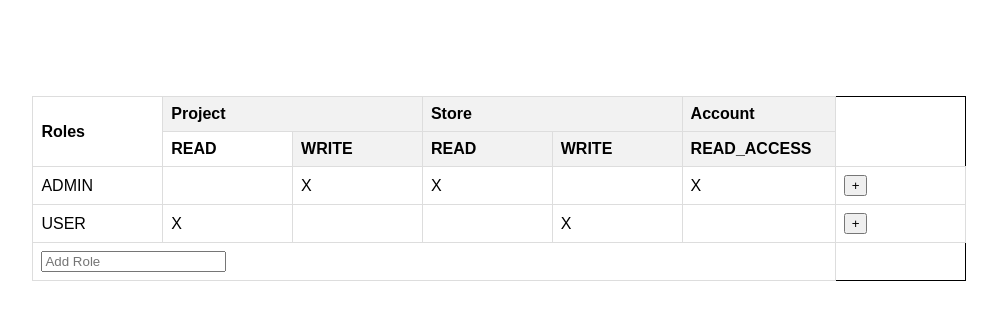
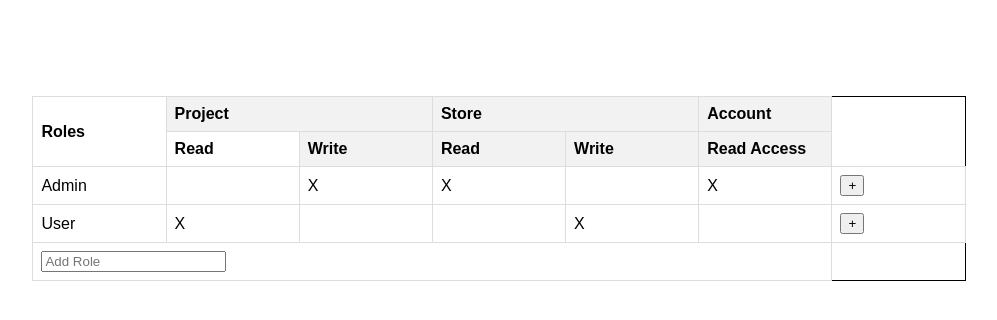
Before and after one commit to dvidaillet/permission_management, a React (Create React App) app: page / in a window 1280 px wide. Shown: the top 320 px of the page, without its empty margins (141-1138 px from the left). Built offline with nearby package versions, Linux system fonts and the light colour scheme.

Commit message:
refactor: Mostrando encabezados capitalizados
refactorizando los helpers para mostrar los nombres de las entidades, permisos y roles capitalizados

```diff
--- a/src/components/RoleManagement.jsx
+++ b/src/components/RoleManagement.jsx
@@ -2,7 +2,7 @@ import React, { useCallback, useEffect, useState } from "react";
 
 import { removeDuplicates } from "../helpers/utils";
 import { isValidPermission } from "../helpers/validationUtils";
-import { procesarEntidad, procesarPermisos } from "../helpers/capitalizarUtils";
+import { capitalizarEntidad, capitalizarPermiso } from "../helpers/capitalizarUtils";
 
 import "./RoleManagement.css";
 
@@ -37,12 +37,10 @@ const RolesComponent = ({ initialRoles, initialPermissions }) => {
     return entidades.map((entidad, i) => {
       //obtengo cantidad de permisos para cada entidad para establecer ancho de la columna
       const permisosCount = getEntityPermissionCount(entidad);
-      // Capitalizo el nombre de la entidad
-      let entidadCapitalizada = procesarEntidad(entidad);
       return (
         //establesco ancho de la columna
         <th key={i} colSpan={permisosCount}>
-          {entidadCapitalizada}
+          {capitalizarEntidad(entidad)}
         </th>
       );
     });
@@ -53,7 +51,10 @@ const RolesComponent = ({ initialRoles, initialPermissions }) => {
     const entidades = removeDuplicates(permisos?.map((el) => el.split(":")[0]));
     return entidades.map((entidad) => {
       const permisos = getEntityPermissions(entidad);
-      return permisos.map((p, i) => <th key={i}>{p}</th>);
+      return permisos.map((p, i) => {
+        const permisoCapitalizado = capitalizarPermiso(p);
+        return <th key={i}>{permisoCapitalizado}</th>;
+      });
     });
   };
 
@@ -133,7 +134,7 @@ const RolesComponent = ({ initialRoles, initialPermissions }) => {
           {/* Iterando sobre los roles para crear las filas */}
           {roles.map((role) => (
             <tr key={role.id}>
-              <td>{role.name}</td>
+              <td>{capitalizarEntidad(role.name)}</td>
               {/* Iterar sobre los permisos para crear las celdas*/}
               {permisosMap.map((p, i) => {
                 const exist = role?.permissions?.includes(p);
--- a/src/helpers/capitalizarUtils.js
+++ b/src/helpers/capitalizarUtils.js
@@ -1,13 +1,12 @@
-export const procesarEntidad = (entidad) => {
+export const capitalizarEntidad = (entidad) => {
     return entidad.charAt(0).toUpperCase() + (entidad.split(":")[0] || '').slice(1).toLowerCase()
 
   };
 
-  export const procesarPermisos = (permisos) => {
-    return permisos.map(permiso =>
-      (permiso.split(":")[1] || '').replace(/_/g, ' ')
+  export const capitalizarPermiso = (permiso) => {
+    return permiso.replace(/_/g, ' ')
         .split(' ')
         .map(palabra => palabra.charAt(0).toUpperCase() + palabra.slice(1).toLowerCase())
         .join(' ')
-    );
+
   };
```
